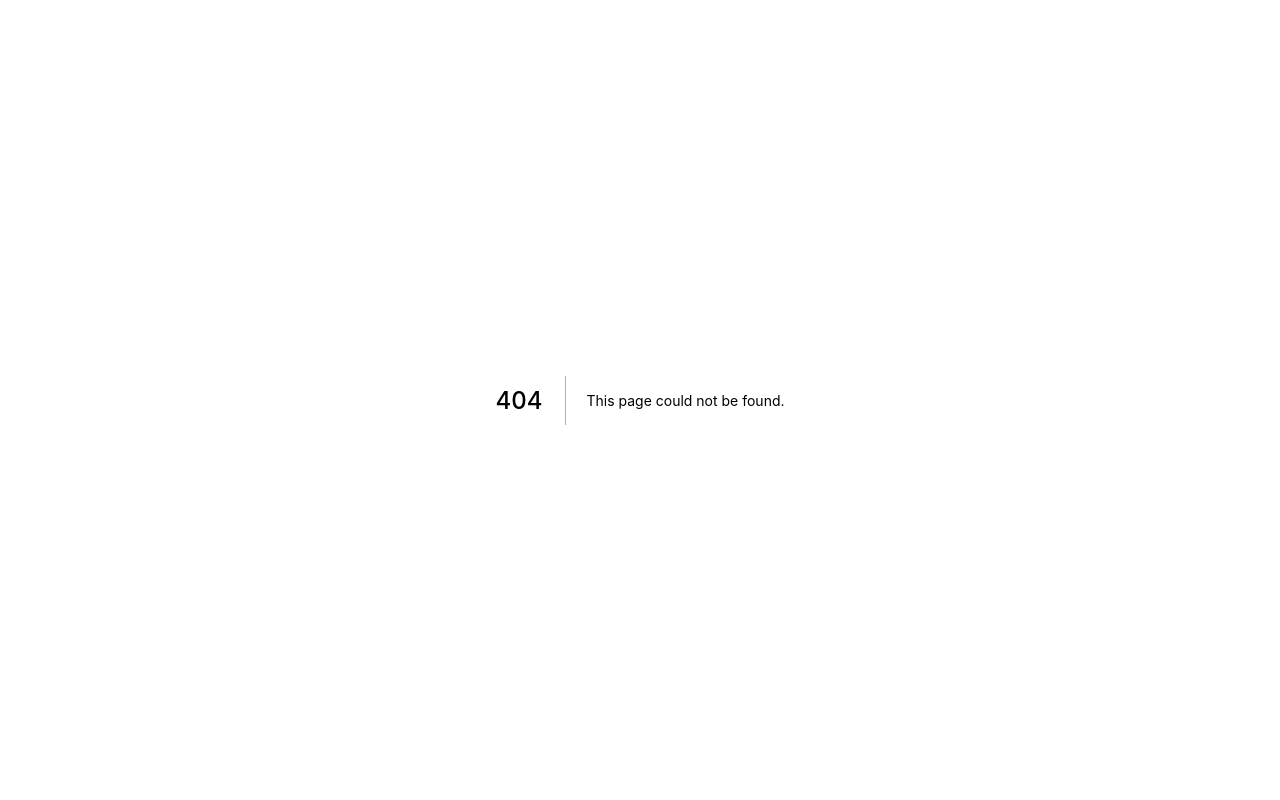
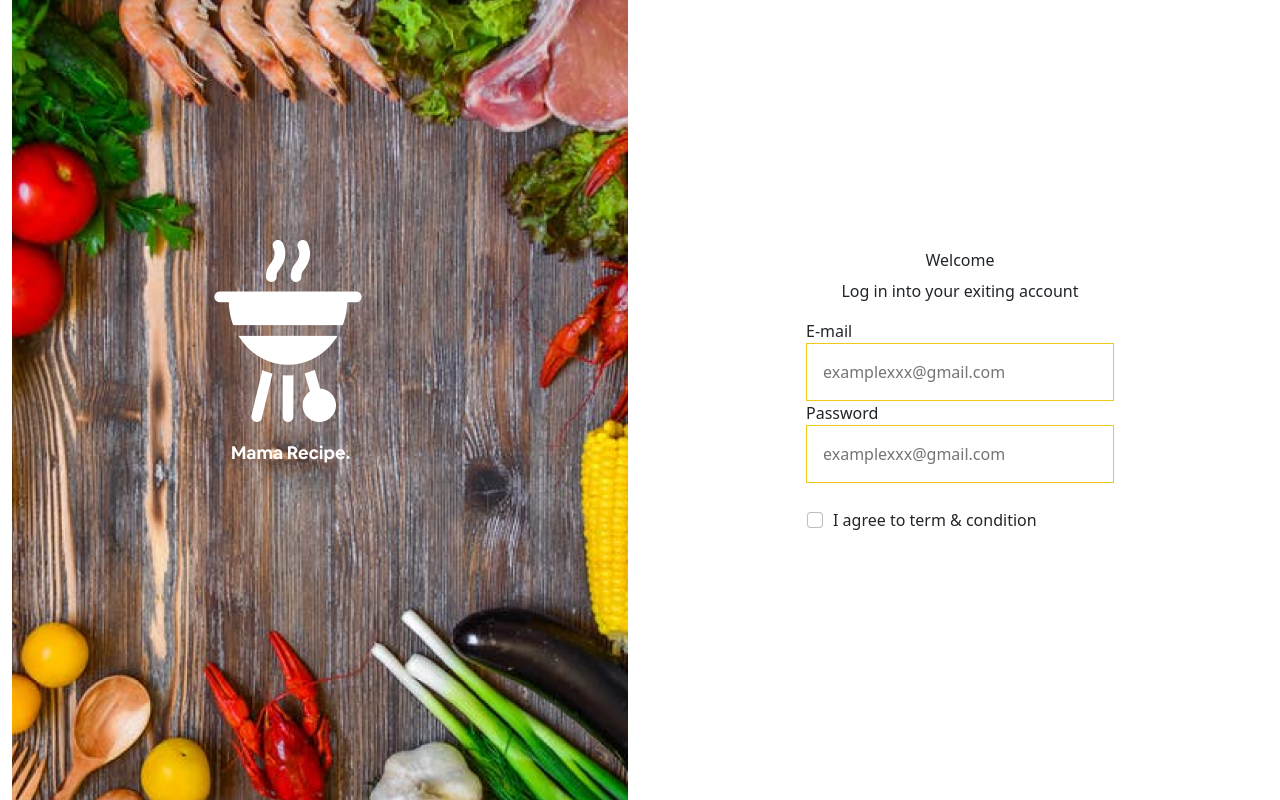
Before and after one commit to fandipras7/recipe_app_backup, a Next.js app: page /Login in a window 1280 px wide. Before the commit this address had no page. Built offline with nearby package versions, Linux system fonts and the light colour scheme.

Commit message:
make login page

```diff
--- /dev/null
+++ b/component/base/Input/index.js
@@ -0,0 +1,14 @@
+import React from "react";
+// import styles from "./input.module.css";
+
+const Input = ({ width, border, className, type, children, ...props }) => {
+  return (
+    <div>
+      <input style={{ width: width, border: border }} type={type} className={className} {...props}>
+        {children}
+      </input>
+    </div>
+  );
+};
+
+export default Input;
--- /dev/null
+++ b/component/base/Input/input.module.css
@@ -0,0 +1,7 @@
+input:focus {
+  outline: none;
+}
+
+#id {
+  background-color: red;
+}
--- /dev/null
+++ b/component/base/Label/index.js
@@ -0,0 +1,13 @@
+import React from "react";
+
+const Label = ({ className, htmlFor, title, width }) => {
+  return (
+    <div>
+      <label style={{ width: width }} htmlFor={htmlFor} className={className}>
+        <span className="fw-light">{title}</span>
+      </label>
+    </div>
+  );
+};
+
+export default Label;
--- /dev/null
+++ b/pages/Login/index.js
@@ -0,0 +1,43 @@
+import React from "react";
+import styles from "./login.module.css";
+import Label from "../../component/base/Label";
+import Input from "../../component/base/Input";
+
+const Login = () => {
+  return (
+    <div>
+      <div className="container-fluid vh-100">
+        <div className="row d-flex h-100">
+          <div className={"col-6 h-100"}>
+            <div className={styles.bg + " position-relative"}>
+              <img className="" src="/assets/img/bg_login.png" alt="" />
+              <div className={styles.logo}>
+                <img src="/assets/img/logo.png" alt="" />
+              </div>
+            </div>
+          </div>
+          <div className="col-6 d-flex flex-column align-items-center justify-content-center">
+            <div className="col-6 text-center">
+              <h6>Welcome</h6>
+              <p>Log in into your exiting account</p>
+              <Label width="100%" className="text-start" title="E-mail"></Label>
+              <Input className="p-3" width="100%" border="1px solid #EFC81A" placeholder="examplexxx@gmail.com"></Input>
+              <Label width="100%" className="text-start" title="Password"></Label>
+              <Input className="p-3" width="100%" border="1px solid #EFC81A" placeholder="examplexxx@gmail.com"></Input>
+              <div className="mt-4">
+                <td>
+                  <input className="form-check-input text-start" type="checkbox" value="" id="flexCheckDefault" />
+                </td>
+                <td>
+                  <p className="ms-2">I agree to term & condition</p>
+                </td>
+              </div>
+            </div>
+          </div>
+        </div>
+      </div>
+    </div>
+  );
+};
+
+export default Login;
--- /dev/null
+++ b/pages/Login/login.module.css
@@ -0,0 +1,16 @@
+.bg {
+  height: 100%;
+  background-color: red;
+}
+
+.bg img {
+  height: 100%;
+  width: 100%;
+  object-fit: cover;
+}
+
+.logo {
+  position: absolute;
+  top: 30%;
+  left: 30%;
+}
--- a/pages/_app.js
+++ b/pages/_app.js
@@ -1,7 +1,15 @@
-import '../styles/globals.css'
+import Head from "next/head";
+import "../styles/globals.css";
 
 function MyApp({ Component, pageProps }) {
-  return <Component {...pageProps} />
+  return (
+    <>
+      <Head>
+        <link href="https://cdn.jsdelivr.net/npm/bootstrap@5.0.2/dist/css/bootstrap.min.css" rel="stylesheet" integrity="sha384-EVSTQN3/azprG1Anm3QDgpJLIm9Nao0Yz1ztcQTwFspd3yD65VohhpuuCOmLASjC" crossorigin="anonymous"></link>
+      </Head>
+      <Component {...pageProps} />
+    </>
+  );
 }
 
-export default MyApp
+export default MyApp;
```
Also changed, not shown: component/base/Button/index.js (added, +13 -0 lines), .eslintrc.json, public/assets/img/bg_login.png (added), public/assets/img/logo.png (added).
